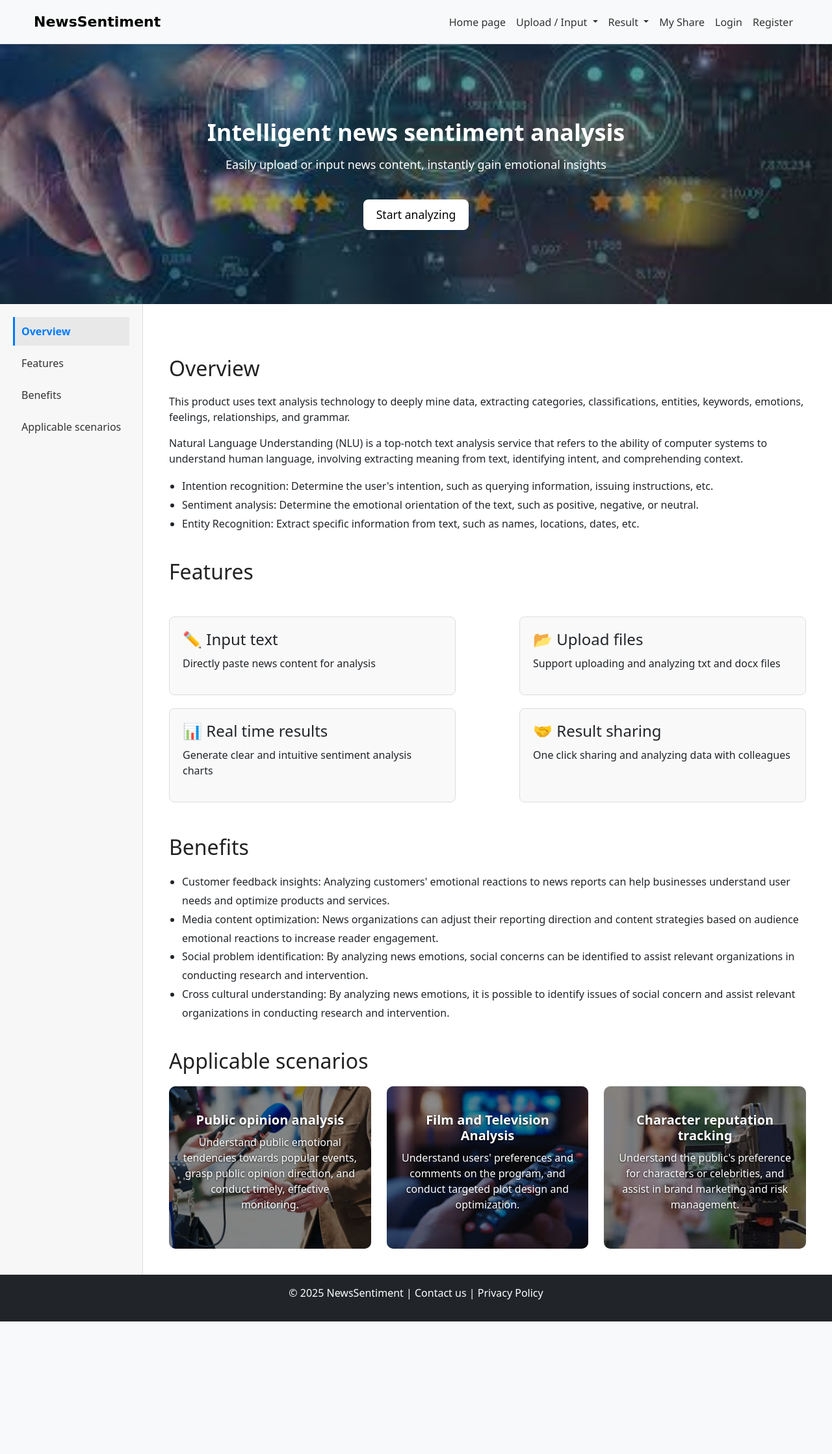
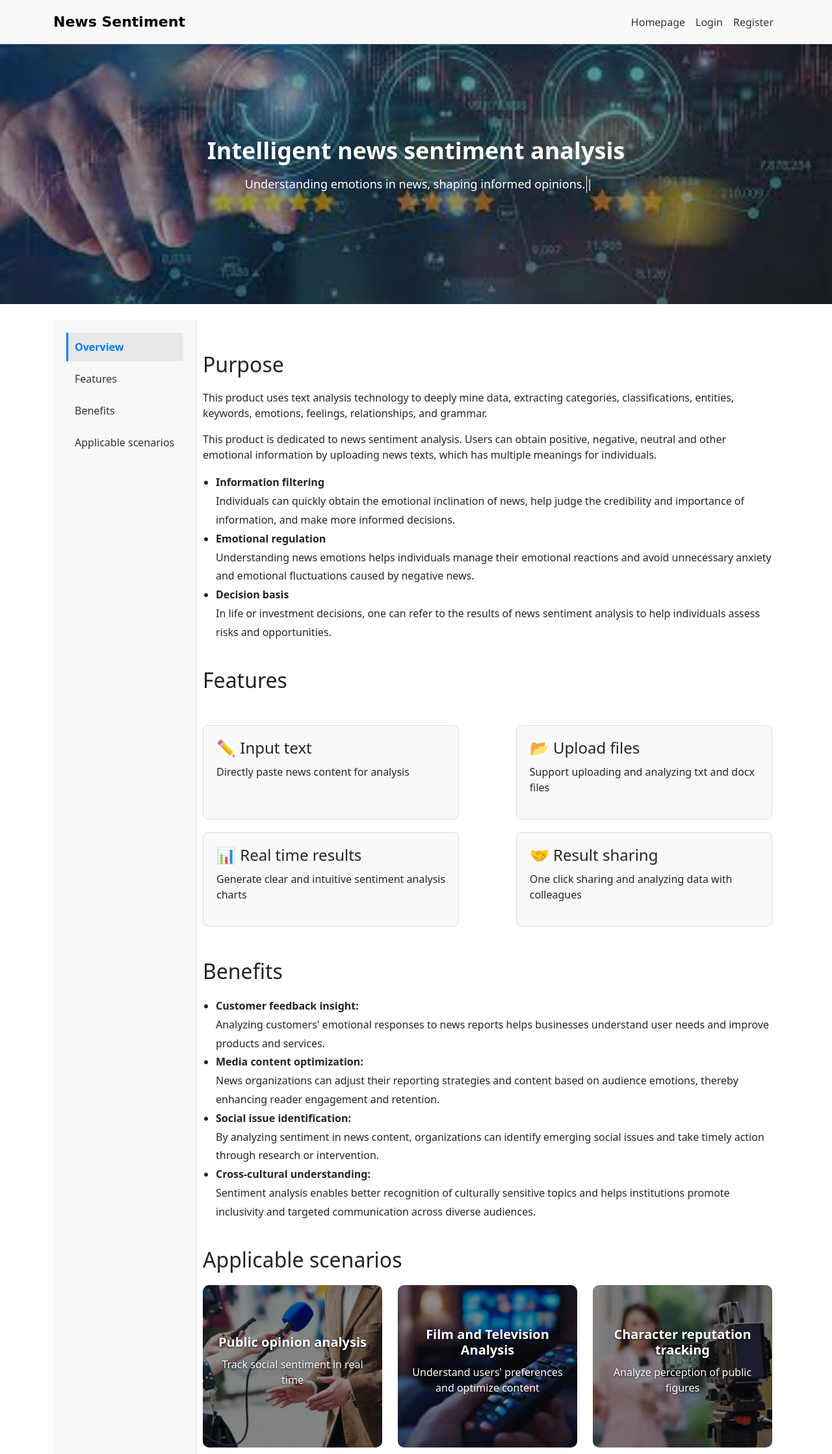
Before and after one commit to XiuwenYin/news-sentiment-analysis, a Flask app: page / in a window 1280 px wide. Shown: the whole page at 65% size. Before the commit the page ends 2034 px from the top, so only its background shows below. Run offline with Flask 3, Linux system fonts and the light colour scheme; some libraries are stand-ins or nearby versions.

Commit message:
Standardize all page specifications

```diff
--- a/app/static/css/homepage.css
+++ b/app/static/css/homepage.css
@@ -101,22 +101,13 @@
     margin-top: 15px;
 }
 
-/* 按钮自定义样式 */
-.custom-btn {
+/* 光标标语 */
+#cursor {
+    display: inline-block;
+    width: 1px;
     background-color: white;
-    color: black;
-    border: none;
-    padding: 10px 20px;
-    font-size: 1.1rem;
-    border-radius: 8px;
-    transition: background-color 0.3s ease, color 0.3s ease;
-}
-
-/* 鼠标悬浮时变灰色 */
-.custom-btn:hover {
-    background-color: #e0e0e0;
-    /* 灰色 */
-    color: black;
+    animation: blink 1s steps(2, start) infinite;
+    margin-left: 2px;
 }
 
 /* 核心功能区：导航区+解释 */
@@ -152,7 +143,7 @@
 
 .content {
     flex: 1;
-    padding: 40px;
+    padding: 10px;
 }
 
 h2 {
--- a/app/templates/base.html
+++ b/app/templates/base.html
@@ -1,44 +1,72 @@
 <!doctype html>
 <html lang="en">
+
 <head>
     <meta charset="utf-8">
     <meta name="viewport" content="width=device-width, initial-scale=1">
+    <title>{% if title %}{{ title }} - News Sentiment{% else %}News Sentiment{% endif %}</title>
+    <link href="https://cdn.jsdelivr.net/npm/bootstrap@5.3.2/dist/css/bootstrap.min.css" rel="stylesheet">
 
-    {% if title %}
-    <title>{{ title }} - Sentiment Analyzer</title>
-    {% else %}
-    <title>Sentiment Analyzer</title>
-    {% endif %}
+    <link rel="stylesheet" href="{{ url_for('static', filename='css/homepage.css') }}">
+</head>
 
-    <link href="https://cdn.jsdelivr.net/npm/bootstrap@5.3.5/dist/css/bootstrap.min.css" rel="stylesheet">
-</head>
 <body>
     <!-- Navbar -->
-    <nav class="navbar navbar-expand-lg navbar-dark bg-dark">
+    <nav class="navbar navbar-expand-lg navbar-light bg-light">
         <div class="container">
-            <a class="navbar-brand" href="{{ url_for('index') }}">Sentiment</a>
-            <button class="navbar-toggler" type="button" data-bs-toggle="collapse" data-bs-target="#navbarNav" aria-controls="navbarNav" aria-expanded="false" aria-label="Toggle navigation">
+            <a class="navbar-brand" href="{{ url_for('index') }}">News Sentiment</a>
+            <button class="navbar-toggler" type="button" data-bs-toggle="collapse" data-bs-target="#navbarNav">
                 <span class="navbar-toggler-icon"></span>
             </button>
+
             <div class="collapse navbar-collapse" id="navbarNav">
                 <ul class="navbar-nav ms-auto">
                     <li class="nav-item">
-                        <a class="nav-link {% if request.endpoint == 'index' %}active{% endif %}" href="{{ url_for('index') }}">Home</a>
+                        <a class="nav-link" href="{{ url_for('index') }}">Homepage</a>
                     </li>
 
                     {% if current_user.is_authenticated %}
+                    <!-- Upload/Input dropdown -->
+                    <li class="nav-item dropdown">
+                        <a class="nav-link dropdown-toggle" href="#" id="uploadDropdown" role="button"
+                            data-bs-toggle="dropdown">
+                            Upload/Input
+                        </a>
+                        <ul class="dropdown-menu">
+                            <li><a class="dropdown-item" href="{{ url_for('upload') }}">Upload News</a></li>
+                            <li><a class="dropdown-item" href="#">Input Text</a></li>
+                        </ul>
+                    </li>
+
+                    <!-- Result dropdown -->
+                    <li class="nav-item dropdown">
+                        <a class="nav-link dropdown-toggle" href="#" id="resultDropdown" role="button"
+                            data-bs-toggle="dropdown">
+                            Result
+                        </a>
+                        <ul class="dropdown-menu">
+                            <li><a class="dropdown-item" href="#">View Result</a></li>
+                            <li><a class="dropdown-item" href="#">View Histories</a></li>
+                        </ul>
+                    </li>
+
+                    <!-- My Share -->
                     <li class="nav-item">
-                        <a class="nav-link {% if request.endpoint == 'upload' %}active{% endif %}" href="{{ url_for('upload') }}">Upload</a>
+                        <a class="nav-link" href="#">My Share</a>
                     </li>
+
+                    <!-- Logout -->
                     <li class="nav-item">
                         <a class="nav-link" href="{{ url_for('logout') }}">Logout</a>
                     </li>
+
                     {% else %}
+                    <!-- Login / Register -->
                     <li class="nav-item">
-                        <a class="nav-link {% if request.endpoint == 'login' %}active{% endif %}" href="{{ url_for('login') }}">Login</a>
+                        <a class="nav-link" href="{{ url_for('login') }}">Login</a>
                     </li>
                     <li class="nav-item">
-                        <a class="nav-link {% if request.endpoint == 'register' %}active{% endif %}" href="{{ url_for('register') }}">Register</a>
+                        <a class="nav-link" href="{{ url_for('register') }}">Register</a>
                     </li>
                     {% endif %}
                 </ul>
@@ -46,25 +74,41 @@
         </div>
     </nav>
 
+    <!-- Hero Section -->
+    <section class="hero-section"
+        style="background-image: url('{{ url_for('static', filename='images/background.jpg') }}');">
+        <div class="hero-overlay">
+            <div class="hero-content">
+                <h1>Intelligent news sentiment analysis</h1>
+                <p id="typing-text" class="mt-3 text-white" style="min-height: 40px;">
+                    <span id="cursor">|</span>
+                </p>
+            </div>
+        </div>
+    </section>
+
     <!-- Flash messages -->
     <div class="container mt-3">
         {% with messages = get_flashed_messages() %}
         {% if messages %}
         <div class="alert alert-info alert-dismissible fade show" role="alert">
             {% for message in messages %}
-                {{ message }}
+            {{ message }}
             {% endfor %}
-            <button type="button" class="btn-close" data-bs-dismiss="alert" aria-label="Close"></button>
+            <button type="button" class="btn-close" data-bs-dismiss="alert"></button>
         </div>
         {% endif %}
         {% endwith %}
     </div>
 
-    <!-- Main content block -->
+    <!-- Main content -->
     <div class="container mt-4">
         {% block content %}{% endblock %}
     </div>
 
-    <script src="https://cdn.jsdelivr.net/npm/bootstrap@5.3.5/dist/js/bootstrap.bundle.min.js"></script>
+    <script src="https://cdn.jsdelivr.net/npm/bootstrap@5.3.2/dist/js/bootstrap.bundle.min.js"></script>
+    <script src="{{ url_for('static', filename='js/typing.js') }}"></script>
+
 </body>
+
 </html>
--- a/app/templates/homepage.html
+++ b/app/templates/homepage.html
@@ -1,82 +1,8 @@
-<!DOCTYPE html>
-<html lang="zh-CN">
+{% extends "base.html" %}
 
-<head>
-    <meta charset="UTF-8">
-    <meta name="viewport" content="width=device-width, initial-scale=1.0">
-    <title>Sentiment Analysis</title>
-    <link href="https://cdn.jsdelivr.net/npm/bootstrap@5.3.0/dist/css/bootstrap.min.css" rel="stylesheet">
-</head>
-<link rel="stylesheet" href="{{ url_for('static', filename='css/homepage.css') }}">
+{% block title %}Homepage{% endblock %}
 
-
-<body>
-    <!-- 顶部导航栏 Top navigation bar-->
-    <nav class="navbar navbar-expand-lg navbar-light bg-light">
-        <div class="container-fluid">
-            <a class="navbar-brand" href="#">NewsSentiment</a>
-            <button class="navbar-toggler" type="button" data-bs-toggle="collapse" data-bs-target="#navbarNav">
-                <span class="navbar-toggler-icon"></span>
-            </button>
-            <div class="collapse navbar-collapse" id="navbarNav">
-                <ul class="navbar-nav ms-auto">
-
-                    <!-- Home -->
-                    <li class="nav-item">
-                        <a class="nav-link" href="#">Home page</a>
-                    </li>
-
-                    <!-- Upload / Input (Dropdown) -->
-                    <li class="nav-item dropdown">
-                        <a class="nav-link dropdown-toggle" href="#" id="uploadInputDropdown" role="button"
-                            data-bs-toggle="dropdown" aria-expanded="false">
-                            Upload / Input
-                        </a>
-                        <ul class="dropdown-menu text-center" aria-labelledby="uploadInputDropdown">
-                            <li><a class="dropdown-item" href="{{ url_for('upload') }}">Upload File</a></li>
-                            <li><a class="dropdown-item" href="#">Input Text</a></li>
-                        </ul>
-                    </li>
-
-
-                    <!-- Analysis Result (Dropdown) -->
-                    <li class="nav-item dropdown">
-                        <a class="nav-link dropdown-toggle" href="#" id="resultDropdown" role="button"
-                            data-bs-toggle="dropdown" aria-expanded="false">
-                            Result
-                        </a>
-                        <ul class="dropdown-menu text-center" aria-labelledby="resultDropdown">
-                            <li><a class="dropdown-item" href="#">View Results</a></li>
-                            <li><a class="dropdown-item" href="#">View Histories</a></li>
-                        </ul>
-                    </li>
-                    <!-- Other Pages -->
-                    <li class="nav-item">
-                        <a class="nav-link" href="#">My Share</a>
-                    </li>
-                    <li class="nav-item">
-                        <a class="nav-link" href="{{ url_for('login') }}">Login</a>
-                    </li>
-                    <li class="nav-item">
-                        <a class="nav-link" href="{{ url_for('register') }}">Register</a>
-                    </li>
-                </ul>
-            </div>
-        </div>
-    </nav>
-
-    <!-- 主视觉区 -->
-    <section class="hero-section"
-        style="background-image: url('{{ url_for('static', filename='images/background.jpg') }}');">
-        <div class="hero-overlay">
-            <div class="hero-content">
-                <h1>Intelligent news sentiment analysis</h1>
-                <p>Easily upload or input news content, instantly gain emotional insights</p>
-                <a href="#" class="btn custom-btn mt-4">Start analyzing</a>
-            </div>
-        </div>
-    </section>
-
+{% block content %}
 <!-- 核心功能区 -->
 <section class="container-left">
     <!-- 左侧导航栏 -->
@@ -90,22 +16,24 @@
     <!-- 右侧内容 -->
     <div class="content">
         <!-- 概述 -->
-            <h2 id="overview">Overview</h2>
+        <h2 id="overview">Purpose</h2>
         <p>
             This product uses text analysis technology to deeply mine data, extracting categories, classifications,
             entities, keywords, emotions, feelings, relationships, and grammar.
         </p>
         <p>
-                Natural Language Understanding (NLU) is a top-notch text analysis service that refers to the ability of
-                computer systems to understand human language, involving extracting meaning from text, identifying
-                intent, and comprehending context. </p>
+            This product is dedicated to news sentiment analysis. Users can obtain positive, negative, neutral and
+            other emotional information by uploading news texts, which has multiple meanings for individuals.</p>
         <ul>
-                <li>Intention recognition: Determine the user's intention, such as querying information, issuing
-                    instructions, etc.</li>
-                <li>Sentiment analysis: Determine the emotional orientation of the text, such as positive, negative, or
-                    neutral.</li>
-                <li>Entity Recognition: Extract specific information from text, such as names, locations, dates, etc.
-                </li>
+            <li><strong>Information filtering</strong><br>Individuals can quickly obtain the emotional inclination of
+                news, help
+                judge the credibility and importance of information, and make more informed decisions.</li>
+            <li><strong>Emotional regulation</strong><br>Understanding news emotions helps individuals manage their
+                emotional
+                reactions and avoid unnecessary anxiety and emotional fluctuations caused by negative news.</li>
+            <li><strong>Decision basis</strong><br>In life or investment decisions, one can refer to the results of news
+                sentiment
+                analysis to help individuals assess risks and opportunities.</li>
         </ul>
 
         <!-- 功能 -->
@@ -128,17 +56,29 @@
                 <p>One click sharing and analyzing data with colleagues</p>
             </div>
         </div>
+
         <!-- 好处 -->
         <h2 id="benefits">Benefits</h2>
         <ul>
-                <li>Customer feedback insights: Analyzing customers' emotional reactions to news reports can help
-                    businesses understand user needs and optimize products and services.</li>
-                <li>Media content optimization: News organizations can adjust their reporting direction and content
-                    strategies based on audience emotional reactions to increase reader engagement.</li>
-                <li>Social problem identification: By analyzing news emotions, social concerns can be identified to
-                    assist relevant organizations in conducting research and intervention.</li>
-                <li>Cross cultural understanding: By analyzing news emotions, it is possible to identify issues of
-                    social concern and assist relevant organizations in conducting research and intervention.</li>
+            <li><strong>Customer feedback insight:</strong><br>
+                Analyzing customers' emotional responses to news reports helps businesses understand user needs and
+                improve products and services.
+            </li>
+
+            <li><strong>Media content optimization:</strong><br>
+                News organizations can adjust their reporting strategies and content based on audience emotions, thereby
+                enhancing reader engagement and retention.
+            </li>
+
+            <li><strong>Social issue identification:</strong><br>
+                By analyzing sentiment in news content, organizations can identify emerging social issues and take
+                timely action through research or intervention.
+            </li>
+
+            <li><strong>Cross-cultural understanding:</strong><br>
+                Sentiment analysis enables better recognition of culturally sensitive topics and helps institutions
+                promote inclusivity and targeted communication across diverse audiences.
+            </li>
         </ul>
 
         <!-- 适用场景 -->
@@ -151,8 +91,7 @@
                     style="background-image: url('{{ url_for('static', filename='images/interview.webp') }}');">
                     <div class="overlay">
                         <h4>Public opinion analysis</h4>
-                            <p>Understand public emotional tendencies towards popular events, grasp public opinion
-                                direction, and conduct timely, effective monitoring.</p>
+                        <p class="text-white">Track social sentiment in real time</p>
                     </div>
                 </div>
             </div>
@@ -163,8 +102,7 @@
                     style="background-image: url('{{ url_for('static', filename='images/遥控.jpg') }}');">
                     <div class="overlay">
                         <h4>Film and Television Analysis</h4>
-                            <p>Understand users' preferences and comments on the program, and conduct targeted plot
-                                design and optimization.</p>
+                        <p>Understand users' preferences and optimize content</p>
                     </div>
                 </div>
             </div>
@@ -175,24 +113,15 @@
                     style="background-image: url('{{ url_for('static', filename='images/人物.jpg') }}');">
                     <div class="overlay">
                         <h4>Character reputation tracking</h4>
-                            <p>Understand the public's preference for characters or celebrities, and assist in brand
-                                marketing and risk management.</p>
+                        <p>Analyze perception of public figures</p>
                     </div>
                 </div>
             </div>
-
         </div>
-
     </div>
 </section>
+{% endblock %}
 
-    <!-- 底部 -->
-    <footer class="bg-dark text-white text-center p-3">
-        <p>© 2025 NewsSentiment | Contact us | Privacy Policy</p>
-    </footer>
-
-    <script src="https://cdn.jsdelivr.net/npm/bootstrap@5.3.0/dist/js/bootstrap.bundle.min.js"></script>
-
+{% block scripts %}
 <script src="{{ url_for('static', filename='js/homepage.js') }}"></script>
-
-</html>
+{% endblock %}
```
Also changed, not shown: app/templates/index.html (deleted, +0 -61 lines), app.db. Lines whose indentation alone changed are shown as unchanged.
